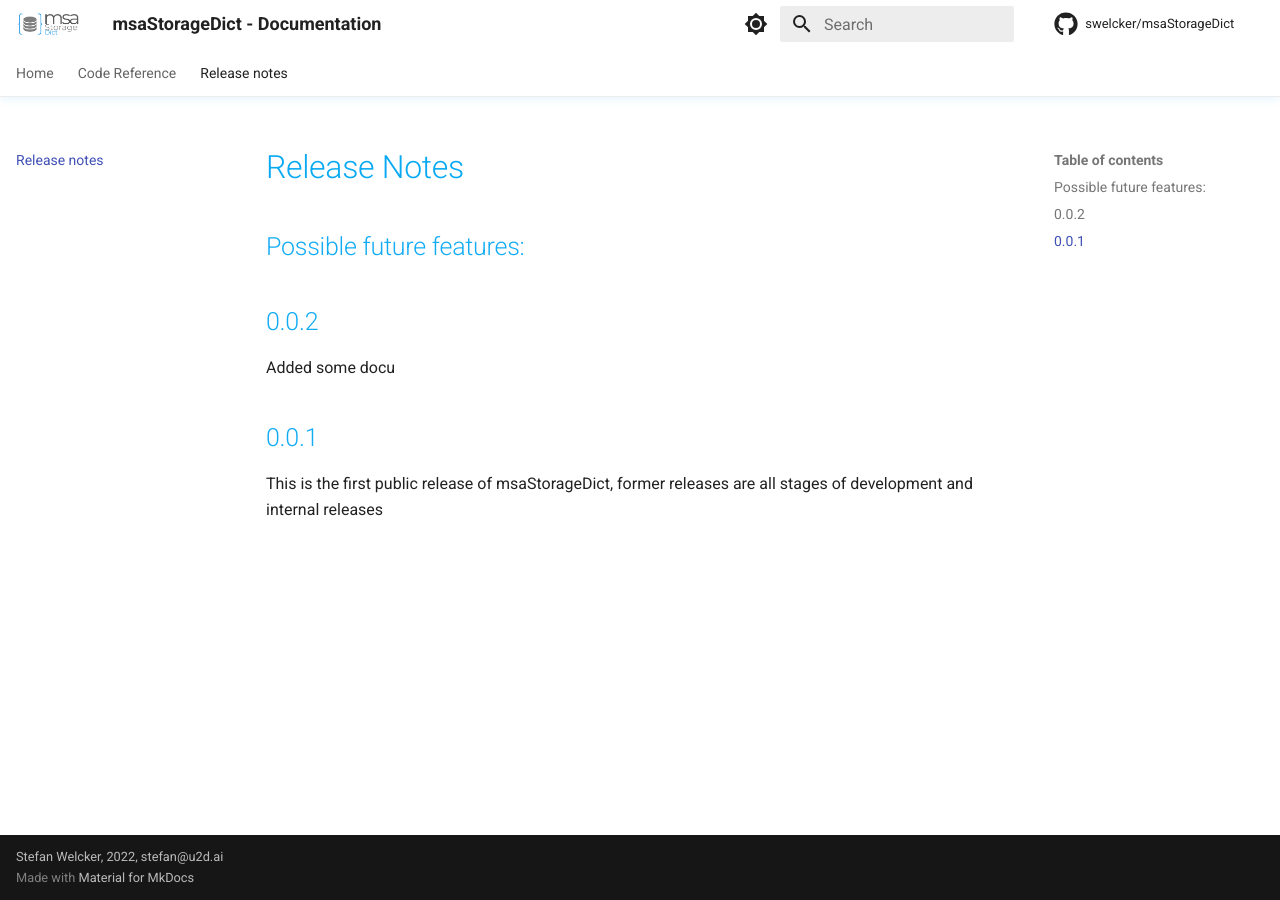
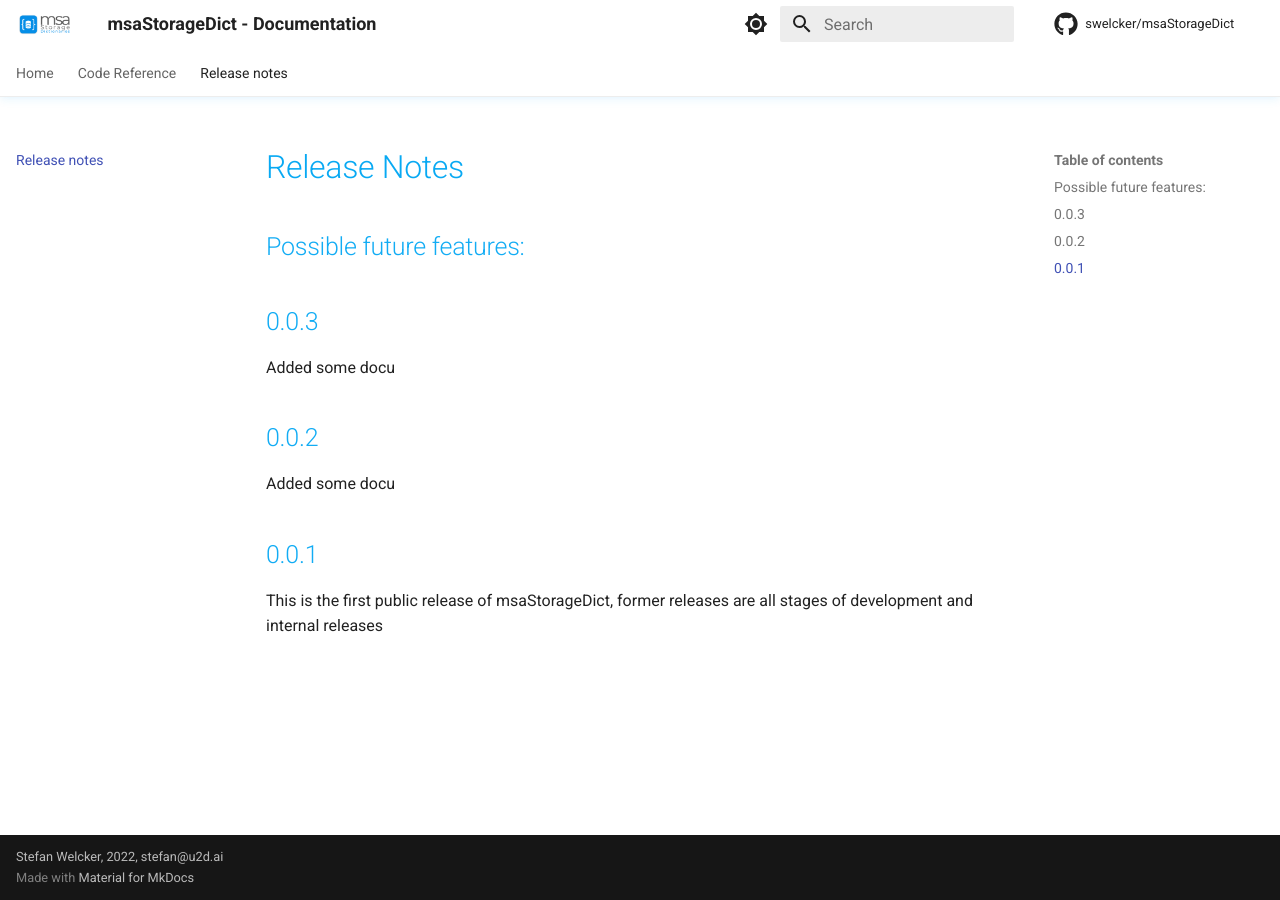
Before and after one commit to u2d-ai/msaStorageDict, an MkDocs documentation site: the page built from docs/release-notes.md, in a window 1280 px wide. Built offline with MkDocs 1.6.1 and Material for MkDocs 9.7.7, drawn with Linux system fonts in a browser that asks for light colours; comment, search, counter and statistics services are not loaded.

Commit message:
added some docu

```diff
--- a/docs/release-notes.md
+++ b/docs/release-notes.md
@@ -1,5 +1,8 @@
 # Release Notes
 ## Possible future features:
+
+## 0.0.3
+Added some docu
 
 ## 0.0.2
 Added some docu
--- a/mkdocs.yml
+++ b/mkdocs.yml
@@ -39,7 +39,7 @@ theme:
         icon: material/brightness-4
         name: Switch to light mode
 
-  logo: '../images/logo_big.png'
+  logo: '../images/msaStorageDict_logo.png'
   favicon: '../images/favicon.png'
   features:
     - navigation.tabs
--- a/msaStorageDict/__init__.py
+++ b/msaStorageDict/__init__.py
@@ -5,7 +5,7 @@ from .memory import MSAMemoryDict
 from .redis import MSARedisDict
 from .zookeeper import MSAZookeeperDict
 
-version = "0.0.2"
+version = "0.0.3"
 __author__ = "Stefan Welcker"
 __copyright__ = "Copyright 2022, U2D.ai"
 __license__ = "MIT"
--- a/setup.py
+++ b/setup.py
@@ -23,7 +23,7 @@ setup_info = dict(
         'Source': 'https://github.com/swelcker/msaStorageDict',
         'Tracker': 'https://github.com/swelcker/msaStorageDict/issues',
     },
-    description='FastAPI based Microservice Architecture Development Kit',
+    description='Dict with a Storage Backend like redis or Zookeeper',
     long_description=open('README.md').read(),
     long_description_content_type='text/markdown',
     license='MIT',
```
Also changed, not shown: README.md (+1 -1 lines), docs/index.md (+1 -1 lines), docs/images/logo_big.png (deleted), docs/images/msaStorageDict_logo.png (added).
